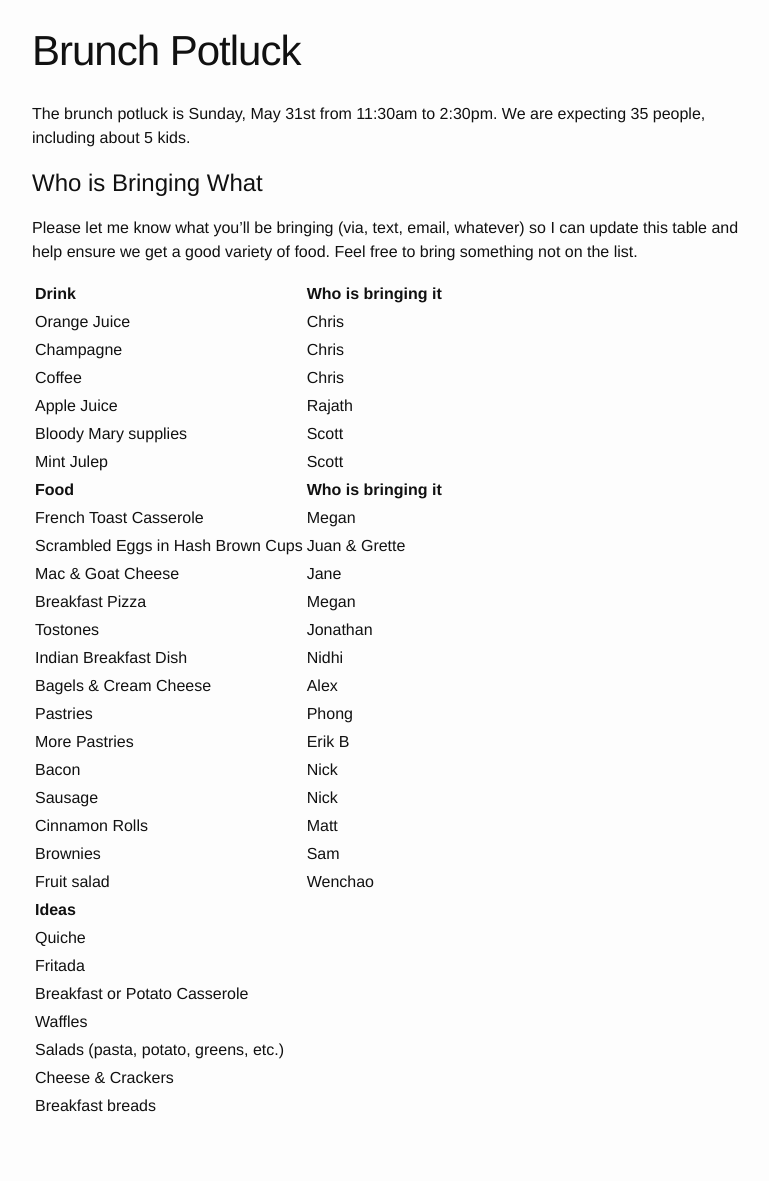
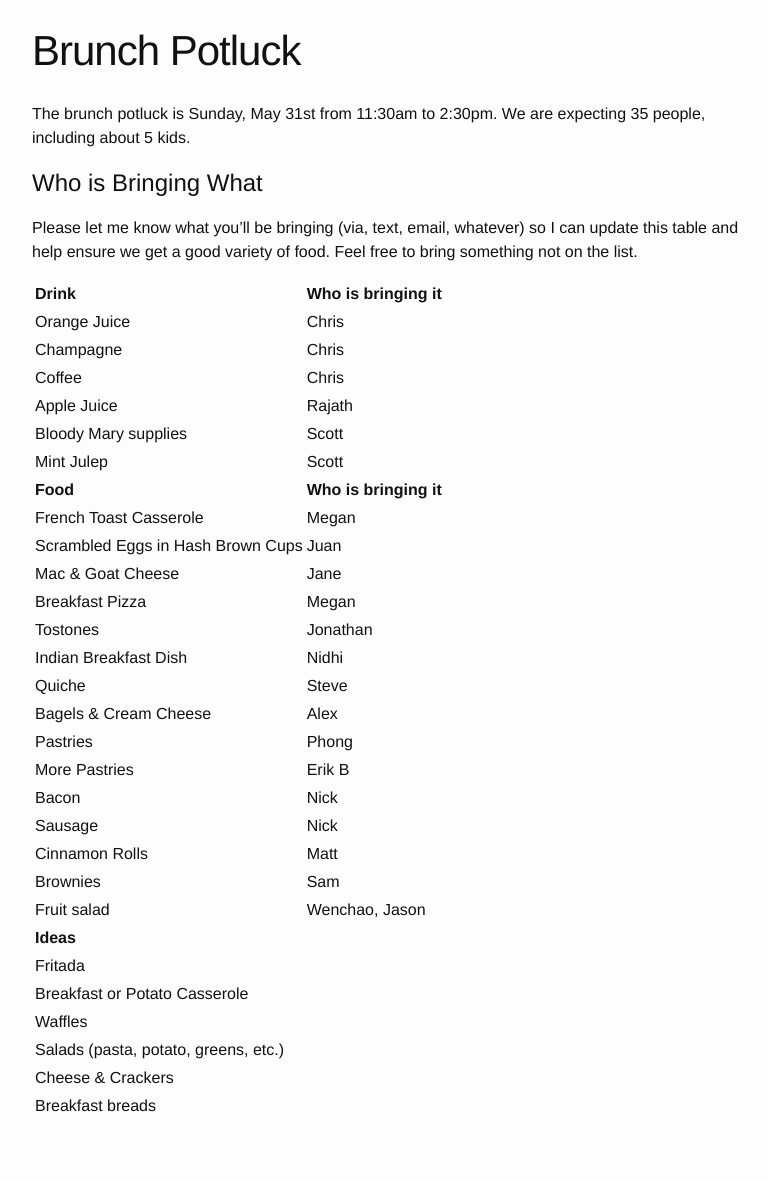
Before and after one commit to chlady/chlady.github.io, a Jekyll site: the page built from brunch.md, in a window 1280 px wide. Shown: the whole page, without its empty margins (238-1007 px from the left). Built offline with Jekyll 4.4.1, drawn with Linux system fonts in a browser that asks for light colours.

Commit message:
Updates contributions

```diff
--- a/brunch.md
+++ b/brunch.md
@@ -22,11 +22,12 @@ Please let me know what you'll be bringing (via, text, email, whatever) so I can
 |---
 | **Food** | **Who is bringing it**
 | French Toast Casserole | Megan
-| Scrambled Eggs in Hash Brown Cups | Juan & Grette
+| Scrambled Eggs in Hash Brown Cups | Juan
 | Mac & Goat Cheese | Jane
 | Breakfast Pizza | Megan
 | Tostones | Jonathan
 | Indian Breakfast Dish | Nidhi
+| Quiche | Steve
 | Bagels & Cream Cheese | Alex
 | Pastries | Phong
 | More Pastries | Erik B
@@ -34,9 +35,8 @@ Please let me know what you'll be bringing (via, text, email, whatever) so I can
 | Sausage | Nick
 | Cinnamon Rolls | Matt
 | Brownies | Sam
-| Fruit salad | Wenchao
+| Fruit salad | Wenchao, Jason
 | **Ideas** |
-| Quiche
 | Fritada
 | Breakfast or Potato Casserole |
 | Waffles |
```
